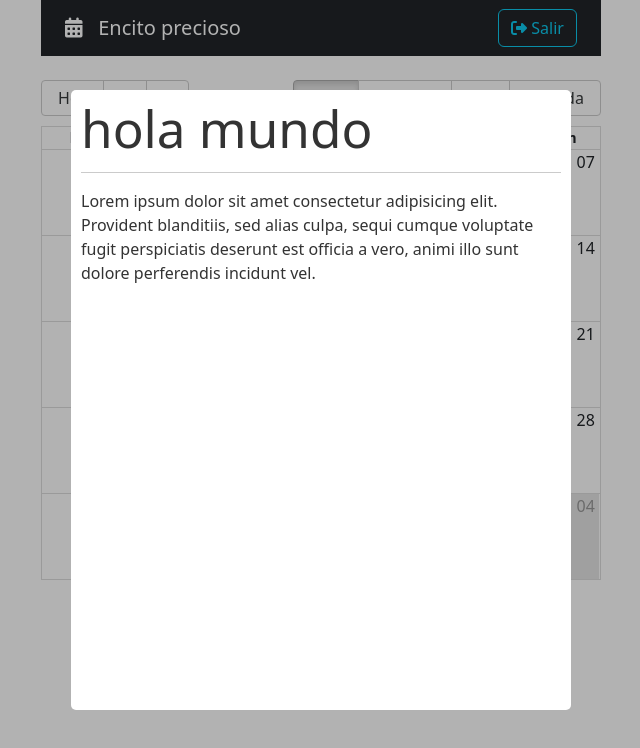
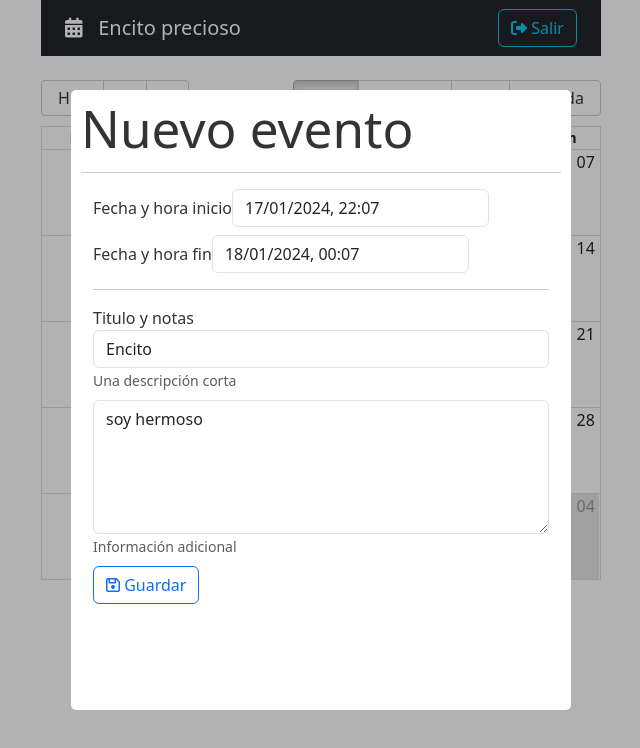
Before and after one commit to Dennisb-galeano/CalendarApp, a React (Vite) app: page / in a window 1280 px wide. Shown: the top 748 px of the page, without its empty margins (319-959 px from the left). Built offline with nearby package versions, Linux system fonts and the light colour scheme.

Commit message:
SC22 Cl355_356 - obtener informacion de evento, useState, informacion del formulario. Datepicker en español, seleccionar hora del Datepicker.

```diff
--- a/src/calendar/components/CalendarModal.jsx
+++ b/src/calendar/components/CalendarModal.jsx
@@ -4,7 +4,12 @@
 
 import { useState } from 'react';
 import Modal from 'react-modal';
+import { addHours } from 'date-fns';
+import DatePicker, { registerLocale } from 'react-datepicker'; //componente, se ca a usar en las fechas,, registerLocale: fn que necisto para cambiar lenguaje
+import "react-datepicker/dist/react-datepicker.css";  //estilos del datePicker
+import es from 'date-fns/locale/es';
 
+registerLocale('es', es);
 
 const customStyles = {
   content: {
@@ -23,8 +28,35 @@
 
   const [isModalOpen, setisModalOpen] = useState(true)//un modal se debe manejar desde un store global,por di necesito abrirla en otros lugares
 
-  const onCloseModal = () =>{
-    console.log( 'cerrando el Modal');
+  //manejo del formulario tradicional - unsando la config de React-modal
+  //realizar las conecciones del state con el formulario, en el input, formValues.xxx
+  //actualizar el formulario con del useState para uqe se refleje el cambio. creo una fn onInputChanged, que es usada en el onchange
+  //importar el
+  const [formValues, setformValues] = useState({
+    title: 'Encito',
+    notes: 'soy hermoso',
+    start: new Date(),  //react-modal requiere fecha inicio y fecha fin
+    end: addHours(new Date(), 2), //agregarle 2 horas a la fecha con el addHours- se importan de 'date-fns'
+  })
+
+  //asi actualiuzo el valor que viene el el target, lo uso en el titulo y en notes . con el onchange
+  const onInputChanged = ({ target }) => {  //recibo el (event).. pero se va a desestructurar de aho el target ({ target})
+    setformValues({
+      ...formValues,
+      [target.name]: target.value
+    }) //esparcir todos los valores que tiene el formVlaue para no sbreesquibir el tiltulo o el start. o el end (todos los valores del objeto) sino un valor en especifico. en este caso el TARGET.name, con el valor de : target.value
+
+  }
+  const onDateChanged = (event, changing) => {
+    setformValues({
+      ...formValues,
+      [changing]: event //tomo la propuedad changing "start o end" y va a erecibir la propiedad del evento
+    })
+  }
+
+
+  const onCloseModal = () => {
+    console.log('cerrando el Modal');
     setisModalOpen(false); //cierra el modal,con el use state y modal isModalOpen
 
   }
@@ -33,7 +65,7 @@
   return (
 
     <Modal
-        isOpen={ isModalOpen} //el react-modal necesita cuiertas propiedades, como el isOpen que de debe determinar si se deja abierto o cerrado
+      isOpen={isModalOpen} //el react-modal necesita cuiertas propiedades, como el isOpen que de debe determinar si se deja abierto o cerrado
       onRequestClose={onCloseModal} //es una fn uqe se va a disparar cuando se llame la forma de cerrar el MODAL "Dando click afuera o cerrandolo"
       style={customStyles}
       className={'modal'}
@@ -41,12 +73,81 @@
       closeTimeoutMS={200} //para que se cierre el modal con la animacion que defini en modal.
     >
 
-        <h1> hola mundo</h1>
-        <hr/>
-        <p> Lorem ipsum dolor sit amet consectetur adipisicing elit. Provident blanditiis, sed alias culpa, sequi cumque voluptate fugit perspiciatis deserunt est officia a vero, animi illo sunt dolore perferendis incidunt vel.  </p>
-      </Modal>
+
+      <h1> Nuevo evento </h1>
+      <hr />
+      <form className="container">
+
+        <div className="form-group mb-2">
+          <label>Fecha y hora inicio</label>
+          <DatePicker   /*componente importade de paquete, y enviarle info  */
+            selected={formValues.start} //selected(fecha seleccionada) state
+            onChange={(event) => onDateChanged(event, 'start')} //esra fn, me actualiza el valor selec en el calendario.Datepicker tiene el onchenge me va a dar el evento, uqe es la fecha que yo necesito llamar, el valor de la nueva fecha seleccioanda, creo fn onDateChanged, uqe recibe el evento(nueva fecha), el start o el end(changing)
+            className='form-control'
+            dateFormat='Pp' //hora minuto y seg
+            showTimeSelect//sale cuadro de seleccion de hora
+            locale='es'
+            timeCaption="Hora" //cambio de idioma toca manual 'Hora'
 
 
 
+          />
+        </div>
+
+        <div className="form-group mb-2">
+          <label>Fecha y hora fin</label>
+          <DatePicker   /*componente importade de paquete, y enviarle info  */
+            minDate={formValues.start}//fecha minima a seleccionar
+            selected={formValues.end} //selected(fecha seleccionada) state
+            onChange={(event) => onDateChanged(event, 'end')} //esra fn, me actualiza el valor selec en el calendario.Datepicker tiene el onchenge me va a dar el evento, uqe es la fecha que yo necesito llamar, el valor de la nueva fecha seleccioanda, creo fn onDateChanged, uqe recibe el evento(nueva fecha), el start o el end(changing)
+            className='form-control'
+            dateFormat='Pp' //hora minuto y seg
+            showTimeSelect //sale cuadro de seleccion de hora
+            locale='es'
+            timeCaption="Hora" //cambio de idioma toca manual 'Hora'
+
+          />    </div>
+
+        <hr />
+        <div className="form-group mb-2">
+          <label>Titulo y notas</label>
+          <input
+            type="text"
+            className="form-control"
+            placeholder="Título del evento"
+            name="title"
+            autoComplete="off"
+            value={formValues.title}
+            onChange={onInputChanged}
+          />
+          <small id="emailHelp" className="form-text text-muted">Una descripción corta</small>
+        </div>
+
+        <div className="form-group mb-2">
+          <textarea
+            type="text"
+            className="form-control"
+            placeholder="Notas"
+            rows="5"
+            name="notes"
+            value={formValues.notes}
+            onChange={onInputChanged}
+
+
+          ></textarea>
+          <small id="emailHelp" className="form-text text-muted">Información adicional</small>
+        </div>
+
+        <button
+          type="submit"
+          className="btn btn-outline-primary btn-block"
+        >
+          <i className="far fa-save"></i>
+          <span> Guardar</span>
+        </button>
+
+      </form>
+    </Modal>
+
   )
 }
```
Also changed, not shown: notes.txt. Lines whose indentation alone changed are shown as unchanged.
